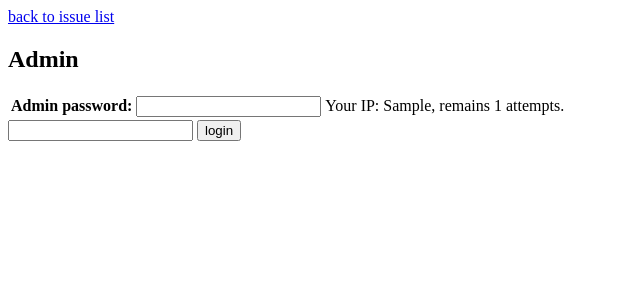
After one commit to VladaHejda/phpIssueTracker, a PHP site: template src/phpIssueTracker/templates/default/adminLogin.php in a window 1280 px wide. The commit adds this page. Shown: the top 300 px of the page, without its empty margins (0-640 px from the left). Run offline with PHP 8.4, Linux system fonts and the light colour scheme; the template is opened without the code that fills it: most values are stand-ins (such as "Sample title", 1, 10 or a date in 2020); data that the repository does not hold is empty.

Commit message:
admin prepared

```diff
--- a/src/config/config.template.php
+++ b/src/config/config.template.php
@@ -18,3 +18,7 @@ $predefinedDescription = '';
 $backLink = '/';
 $projectTitle = '';
 $notificationsEmail = '';
+$adminPasswordVerifier = function($password) {
+	return md5($password) === 'give md5 of your password';
+};
+$adminLoginMaxAttempts = 3;
--- /dev/null
+++ b/src/phpIssueTracker/templates/default/admin.php
@@ -0,0 +1,5 @@
+<div class="block backlink"><a href="?">
+		back to issue list
+	</a></div>
+
+<h2 class="block heading">Admin</h2>
--- /dev/null
+++ b/src/phpIssueTracker/templates/default/adminLogin.php
@@ -0,0 +1,37 @@
+<div class="block backlink"><a href="?">
+	back to issue list
+</a></div>
+
+<h2 class="block heading">Admin</h2>
+
+<?php if ($attemptsCount < 1) { ?>
+<div class="block error">
+	<p>You have reached max attempts to log in.</p>
+</div>
+<?php } else { ?>
+
+<form method="post" class="common-form">
+	<table class="block common-form-main">
+		<tr>
+			<th><label for="password">Admin password:</label></th>
+			<td>
+				<input type="password" name="password" id="password" class="issue-new-password" required>
+			</td>
+			<td class="form-common-extra">
+				<p>Your IP: <?php echo $ip; ?>, remains <?php echo $attemptsCount; ?> attempts.</p>
+			</td>
+		</tr>
+	</table>
+
+	<?php if ($errorMessage) { ?>
+		<div class="block error">
+			<p><?php echo $errorMessage; ?></p>
+		</div>
+	<?php } ?>
+
+	<div class="block">
+		<input type="text" name="protect" value="" class="protect">
+		<input type="submit" name="login" value="login">
+	</div>
+</form>
+<?php } ?>
--- a/src/phpIssueTracker/templates/default/layout.php
+++ b/src/phpIssueTracker/templates/default/layout.php
@@ -30,7 +30,8 @@
 		.state-list .list a { display: block; color: #000; text-decoration: none; padding: 3px 10px; }
 		.tasks-list-empty { font-style: italic; color: #900; font-weight: bold; }
 		footer { float: left; margin-top: 20px; width: 100%; }
-		.footer-copyright { float: right; }
+		.footer-links { float: right; }
+		.footer-links li { float: left; list-style: none; margin-left: 20px; }
 		.paginator .list { list-style: none; float: left; margin-right: 5px; font-weight: bold; }
 		.paginator .list .paginator-anchor { display: block; padding: 3px 5px; text-decoration: none;
 			background: #000; color: #fff; }
@@ -71,9 +72,19 @@
 </main>
 
 <footer>
-	<div class="footer-copyright">
-		<a href="https://github.com/VladaHejda/phpIssueTracker" target="_blank">PHP Issue Tracker</a>
-	</div>
+	<ul class="footer-links">
+		<li>
+			<a href="?admin">Admin</a>
+		</li>
+		<?php if ($administrator) { ?>
+		<li>
+			<a href="?logout">Log out</a>
+		</li>
+		<?php } ?>
+		<li>
+			<a href="https://github.com/VladaHejda/phpIssueTracker" target="_blank">PHP Issue Tracker</a>
+		</li>
+	</ul>
 </footer>
 
 </body>
```
Also changed, not shown: install.sql (+12 -1 lines), src/phpIssueTracker/app/admin.php (added, +30 -0 lines), src/phpIssueTracker/app/tracker.php (+21 -1 lines).
